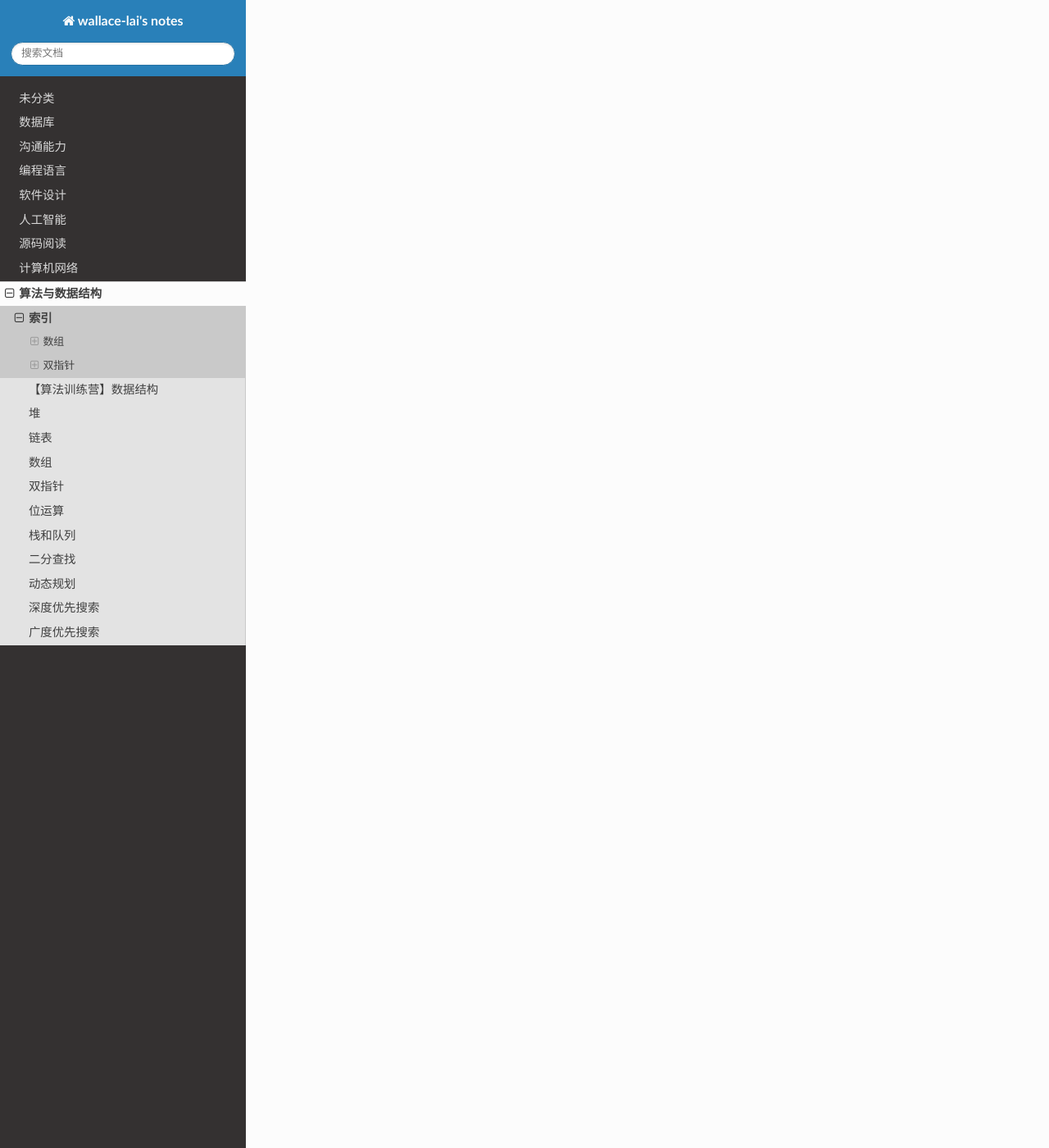
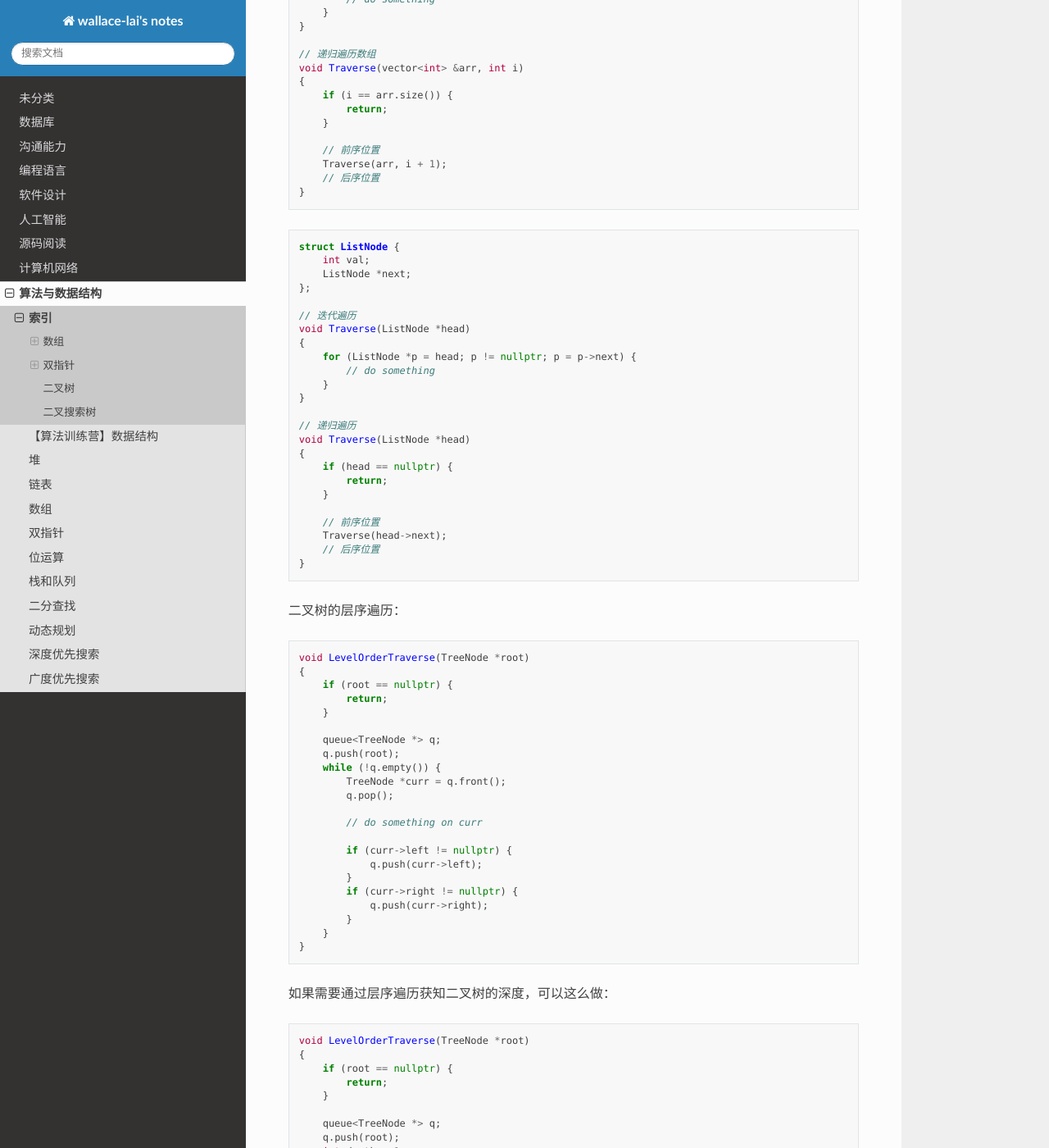
Before and after one commit to wallace-lai/learning-notes, a Sphinx documentation site: the page built from source/DataStructureAndAlgorithm/table.md, in a window 1280 px wide and 1400 px high, scrolled down 2848 px. Shown: the whole window at 82% size. Built offline with Sphinx 7.4.7 and the Read the Docs theme 2.0.0, drawn with Linux system fonts in a browser that asks for light colours; some of the changed text lies outside the part shown.

Commit message:
update atc (#156)

````diff
--- a/source/DataStructureAndAlgorithm/table.md
+++ b/source/DataStructureAndAlgorithm/table.md
@@ -72,3 +72,153 @@
 - LeetCode 0088
 - LeetCode 0360
 - LeetCode 0977
+
+## 二叉树
+
+二叉树的解题模式有两大类：
+
+（1）**遍历思维**：通过遍历一遍二叉树配合外部变量记录来实现；
+
+（2）**分解思维**：定义一个递归函数，通过子问题（子树）的答案推导出原问题的答案；
+
+二叉树的遍历框架：
+
+```cpp
+void Traverse(TreeNode *root)
+{
+    if (root == nullptr) {
+        return;
+    }
+
+    // 前序位置
+    Traverse(root->left);
+    // 中序位置
+    Traverse(root->right);
+    // 后续位置
+}
+```
+
+**前序位置**：前序位置的代码在刚刚进入一个二叉树结点的时候执行；
+
+**后序位置**：后序位置的代码在即将要离开一个二叉树结点的时候执行；
+
+**中序位置**：中序位置的代码在一个二叉树结点左子树都遍历完毕，即将开始遍历右子树的时候执行
+
+将这两个概念扩展到数组和指针：
+
+```cpp
+// 迭代遍历数组
+void Traverse(vector<int> &arr)
+{
+    for (int i = 0; i < arr.size(); i++) {
+        // do something
+    }
+}
+
+// 递归遍历数组
+void Traverse(vector<int> &arr, int i)
+{
+    if (i == arr.size()) {
+        return;
+    }
+
+    // 前序位置
+    Traverse(arr, i + 1);
+    // 后序位置
+}
+```
+
+```cpp
+struct ListNode {
+    int val;
+    ListNode *next;
+};
+
+// 迭代遍历
+void Traverse(ListNode *head)
+{
+    for (ListNode *p = head; p != nullptr; p = p->next) {
+        // do something
+    }
+}
+
+// 递归遍历
+void Traverse(ListNode *head)
+{
+    if (head == nullptr) {
+        return;
+    }
+
+    // 前序位置
+    Traverse(head->next);
+    // 后序位置
+}
+```
+
+
+
+
+
+二叉树的层序遍历：
+
+```cpp
+void LevelOrderTraverse(TreeNode *root)
+{
+    if (root == nullptr) {
+        return;
+    }
+
+    queue<TreeNode *> q;
+    q.push(root);
+    while (!q.empty()) {
+        TreeNode *curr = q.front();
+        q.pop();
+
+        // do something on curr
+
+        if (curr->left != nullptr) {
+            q.push(curr->left);
+        }
+        if (curr->right != nullptr) {
+            q.push(curr->right);
+        }
+    }
+}
+```
+
+如果需要通过层序遍历获知二叉树的深度，可以这么做：
+
+```cpp
+void LevelOrderTraverse(TreeNode *root)
+{
+    if (root == nullptr) {
+        return;
+    }
+
+    queue<TreeNode *> q;
+    q.push(root);
+    int depth = 1;
+
+    while (!q.empty()) {
+        int size = q.size();
+        for (int i = 0; i < size; i++) {
+            TreeNode *curr = q.front();
+            q.pop();
+
+            // do something on curr
+
+            if (curr->left != nullptr) {
+                q.push(curr->left);
+            }
+            if (curr->right != nullptr) {
+                q.push(curr->right);
+            }
+        }
+
+        depth++;
+    }
+}
+```
+
+
+## 二叉搜索树
````
